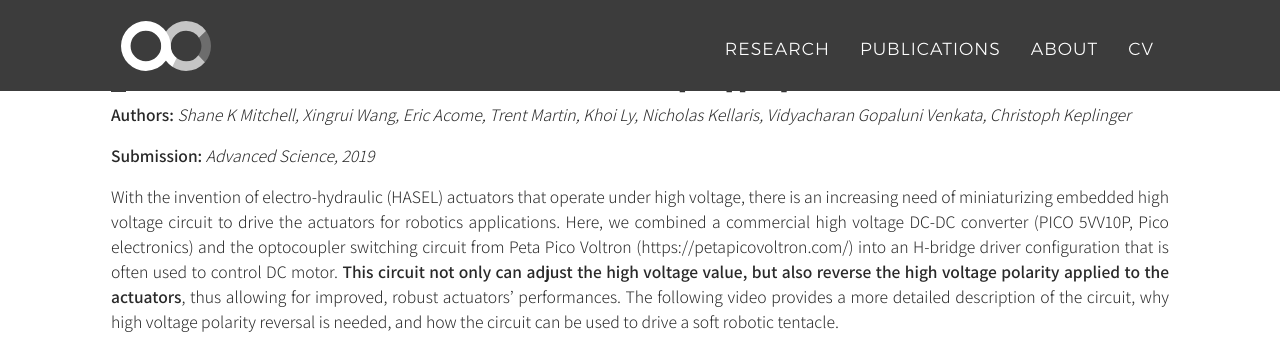
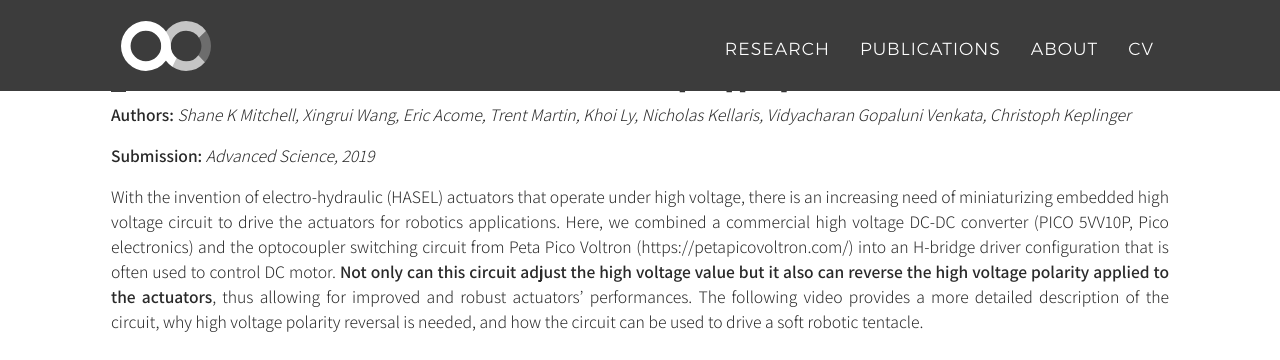
Before and after one commit to KhoiDLy/KhoiDLy.github.io, a Jekyll site: the page built from _posts/research/Embedded power and sensor design/2019-08-01-PortableHighVoltageCircuit.md, in a window 1280 px wide and 900 px high, scrolled down 807 px, cut to the strip 0-360 px from the top of the window. Built offline with Jekyll 4.4.1, drawn with Linux system fonts in a browser that asks for light colours; nearby versions of some CDN libraries; some web fonts are replaced.

Commit message:
Changes to the abstract of the wheel

```diff
--- a/_posts/research/Embedded power and sensor design/2019-08-01-PortableHighVoltageCircuit.md
+++ b/_posts/research/Embedded power and sensor design/2019-08-01-PortableHighVoltageCircuit.md
@@ -13,7 +13,7 @@ paper_pdf: "2019_ShaneMitchell_EasyToolkitforHASEL"
 paper_title: "An Easy‐to‐Implement Toolkit to Create Versatile and High‐Performance HASEL Actuators for Untethered Soft Robots"
 ---
 
-With the invention of electro-hydraulic (HASEL) actuators that operate under high voltage, there is an increasing need of miniaturizing embedded high voltage circuit to drive the actuators for robotics applications. Here, we combined a commercial high voltage DC-DC converter (PICO 5VV10P, Pico electronics) and the optocoupler switching circuit from Peta Pico Voltron (https://petapicovoltron.com/) into an H-bridge driver configuration that is often used to control DC motor. **This circuit  not only can adjust the high voltage value, but also reverse the high voltage polarity applied to the actuators**, thus allowing for improved, robust actuators' performances. The following video provides a more detailed description of the circuit, why high voltage polarity reversal is needed, and how the circuit can be used to drive a soft robotic tentacle.
+With the invention of electro-hydraulic (HASEL) actuators that operate under high voltage, there is an increasing need of miniaturizing embedded high voltage circuit to drive the actuators for robotics applications. Here, we combined a commercial high voltage DC-DC converter (PICO 5VV10P, Pico electronics) and the optocoupler switching circuit from Peta Pico Voltron (https://petapicovoltron.com/) into an H-bridge driver configuration that is often used to control DC motor. **Not only can this circuit adjust the high voltage value but it also can reverse the high voltage polarity applied to the actuators**, thus allowing for improved and robust actuators' performances. The following video provides a more detailed description of the circuit, why high voltage polarity reversal is needed, and how the circuit can be used to drive a soft robotic tentacle.
 
 {% include video.html url="//www.youtube.com/embed/sNJINoV5vk8"%}
 
```
Also changed, not shown: _posts/research/Integrated system and controller design/2014-09-01-ElectroHydraulicRollingSoftRobot.md (+1 -1 lines).
